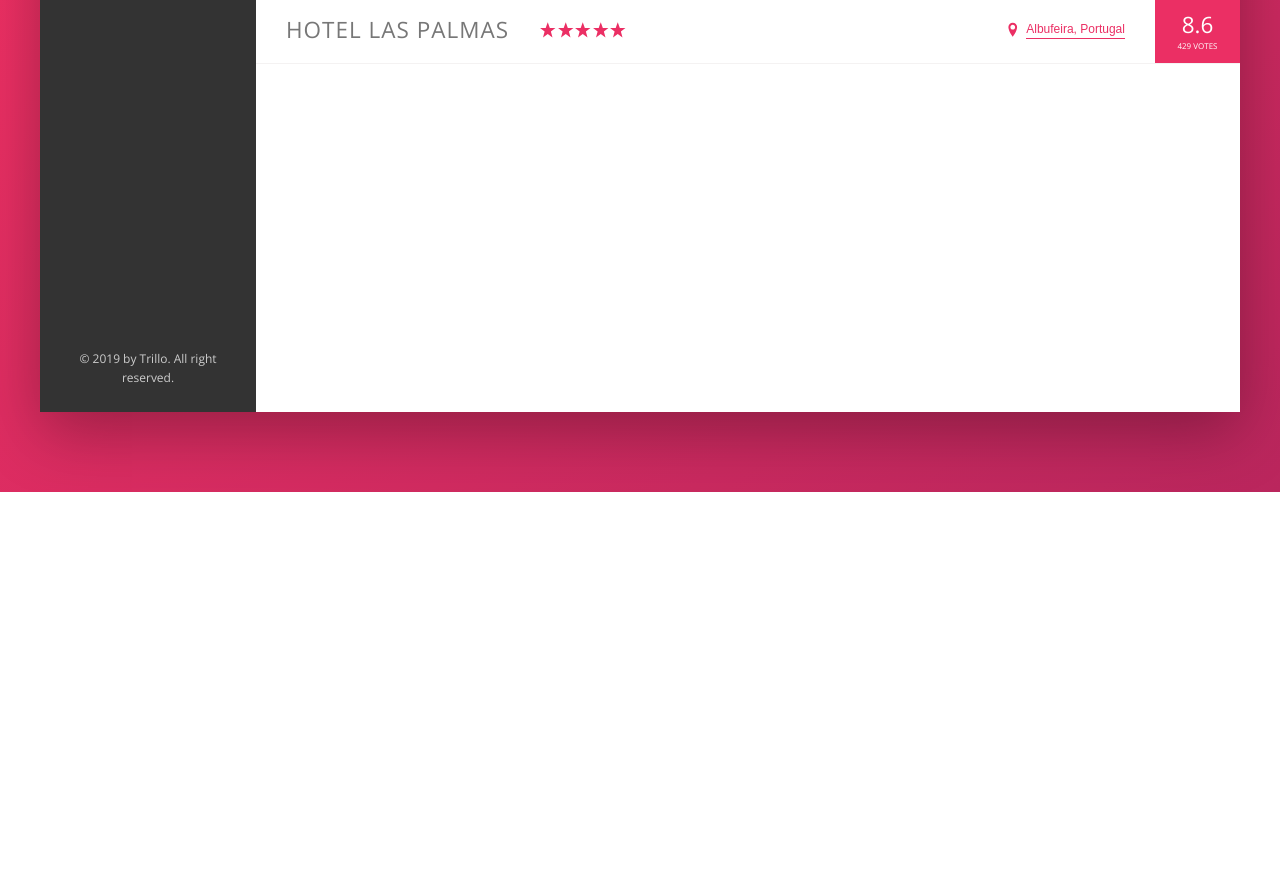
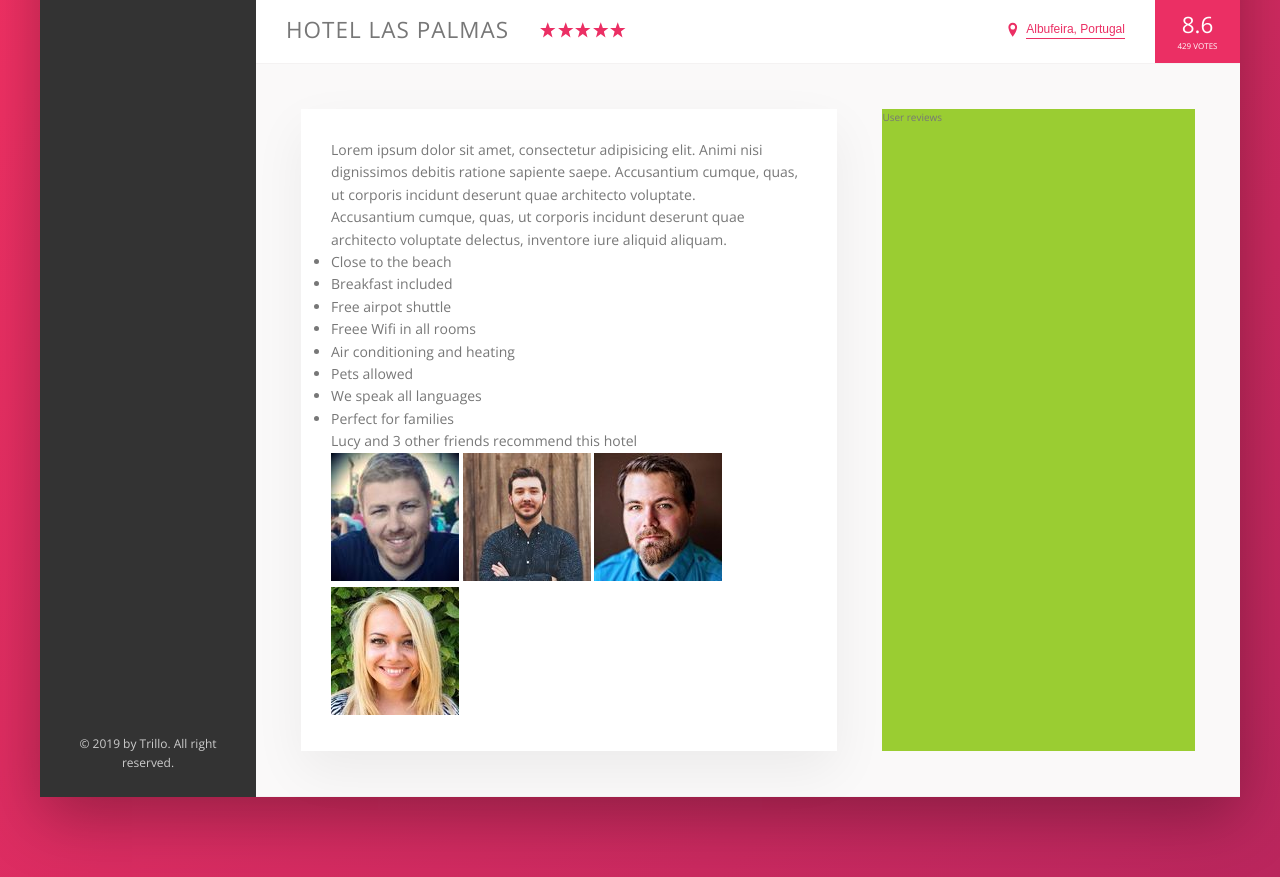
Before and after one commit to Yah0/Trillo, a website: page index.html in a window 1280 px wide. Shown: the part 538-1415 px from the top of the page. Before the commit the page ends 1030 px from the top, so only its background shows below. Drawn offline with nearby package versions, Linux system fonts and the light colour scheme.

Commit message:
create and update description section

```diff
--- a/index.html
+++ b/index.html
@@ -131,6 +131,44 @@
                             <div class="overview__rating-count">429 votes</div>
                         </div>
                     </div>
+
+                    <div class="detail">
+                        <div class="description">
+                            <p class="paragraph">
+                                Lorem ipsum dolor sit amet, consectetur adipisicing elit. Animi nisi dignissimos debitis ratione sapiente saepe.
+                                Accusantium cumque, quas, ut corporis incidunt deserunt quae architecto voluptate.
+                            </p>
+                            <p class="paragraph">
+                                Accusantium cumque, quas, ut corporis incidunt deserunt quae architecto voluptate delectus, inventore iure aliquid
+                                aliquam.
+                            </p>
+                            <ul class="list">
+                                <li class="list__item">Close to the beach</li>
+                                <li class="list__item">Breakfast included</li>
+                                <li class="list__item">Free airpot shuttle</li>
+                                <li class="list__item">Freee Wifi in all rooms</li>
+                                <li class="list__item">Air conditioning and heating</li>
+                                <li class="list__item">Pets allowed</li>
+                                <li class="list__item">We speak all languages</li>
+                                <li class="list__item">Perfect for families</li>
+                            </ul>
+                            <div class="recommend">
+                                <p class="recommend_count">
+                                    Lucy and 3 other friends recommend this hotel
+                                </p>
+                                <div class="recommend_friends">
+                                    <img src="img/user-3.jpg" alt="Friend 1" class="recommend__photo">
+                                    <img src="img/user-4.jpg" alt="Friend 2" class="recommend__photo">
+                                    <img src="img/user-5.jpg" alt="Friend 3" class="recommend__photo">
+                                    <img src="img/user-6.jpg" alt="Friend 4" class="recommend__photo">
+                                </div>
+                            </div>
+                        </div>
+
+                        <div class="user-reviews">
+                            User reviews
+                        </div>
+                    </div>
                 </main>
             </div>
         </div>
--- a/sass/_base.scss
+++ b/sass/_base.scss
@@ -31,6 +31,9 @@ Grey dark 3: #999
     --color-grey-dark-3: #999;
 
     --shadow-dark: 0 2rem 6rem rgba(0,0,0,.3);
+    --shadow-light: 0 2rem 5rem rgba(0,0,0,.06);
+
+    --line: 1px solid var(--color-grey-light-2);
 }
 
 * {
--- a/sass/_components.scss
+++ b/sass/_components.scss
@@ -204,7 +204,7 @@
 .overview {
     display: flex;
     align-items: center;
-    border-bottom: 1px solid var(--color-grey-light-2);
+    border-bottom: var(--line);
 
     &__heading {
         font-size: 2.25rem;
--- a/sass/_layout.scss
+++ b/sass/_layout.scss
@@ -34,7 +34,27 @@
 
 .hotel-view {
     background-color: #fff;
-    height: 80rem;
 
     flex: 1;
 }
+
+.detail {
+    display: flex;
+    padding: 4.5rem;
+    background-color: var(--color-grey-light-1);
+    border-bottom: var(--line);
+}
+
+.description {
+    font-size: 1.4rem;
+    background-color: #fff;
+    box-shadow: var(--shadow-light);
+    padding: 3rem;
+    flex: 0 0 60%;
+    margin-right: 4.5rem;
+}
+
+.user-reviews {
+    background-color: yellowgreen;
+    flex: 1;
+}
```
Also changed, not shown: css/style.css.
